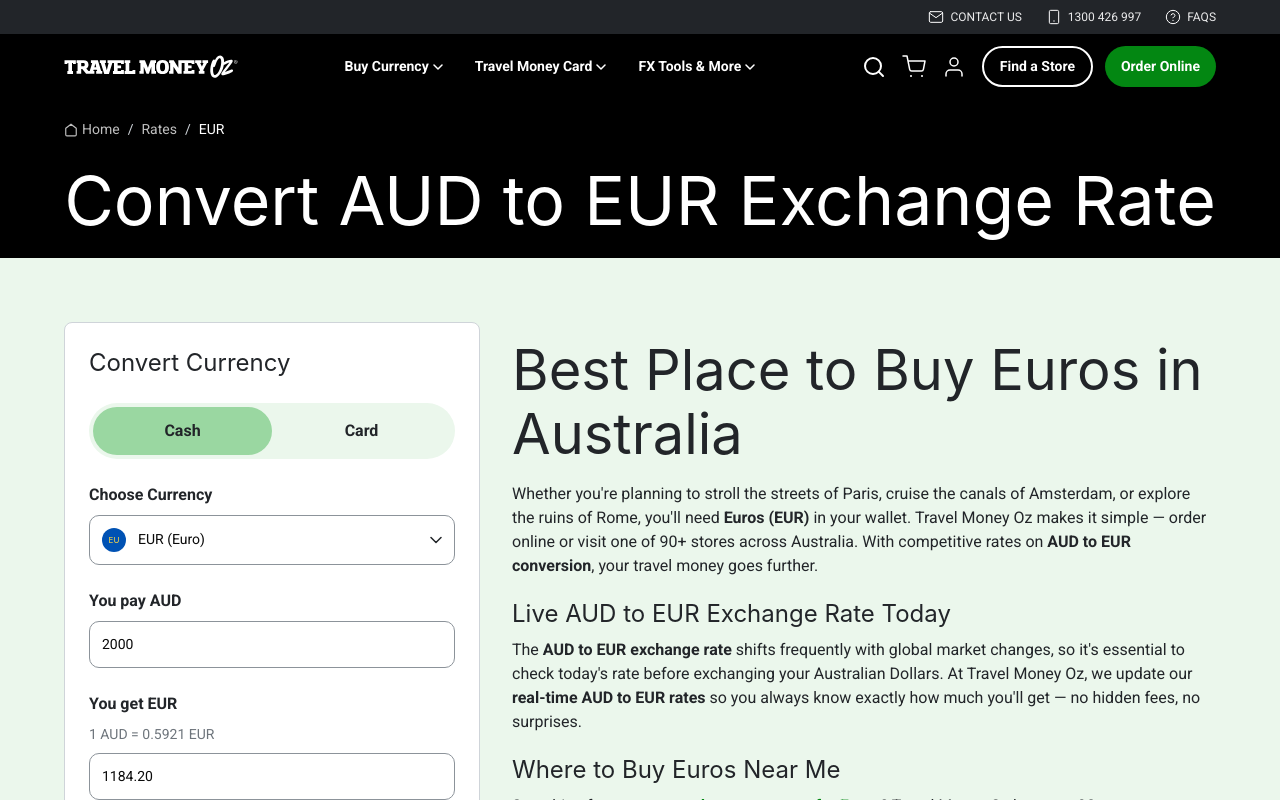
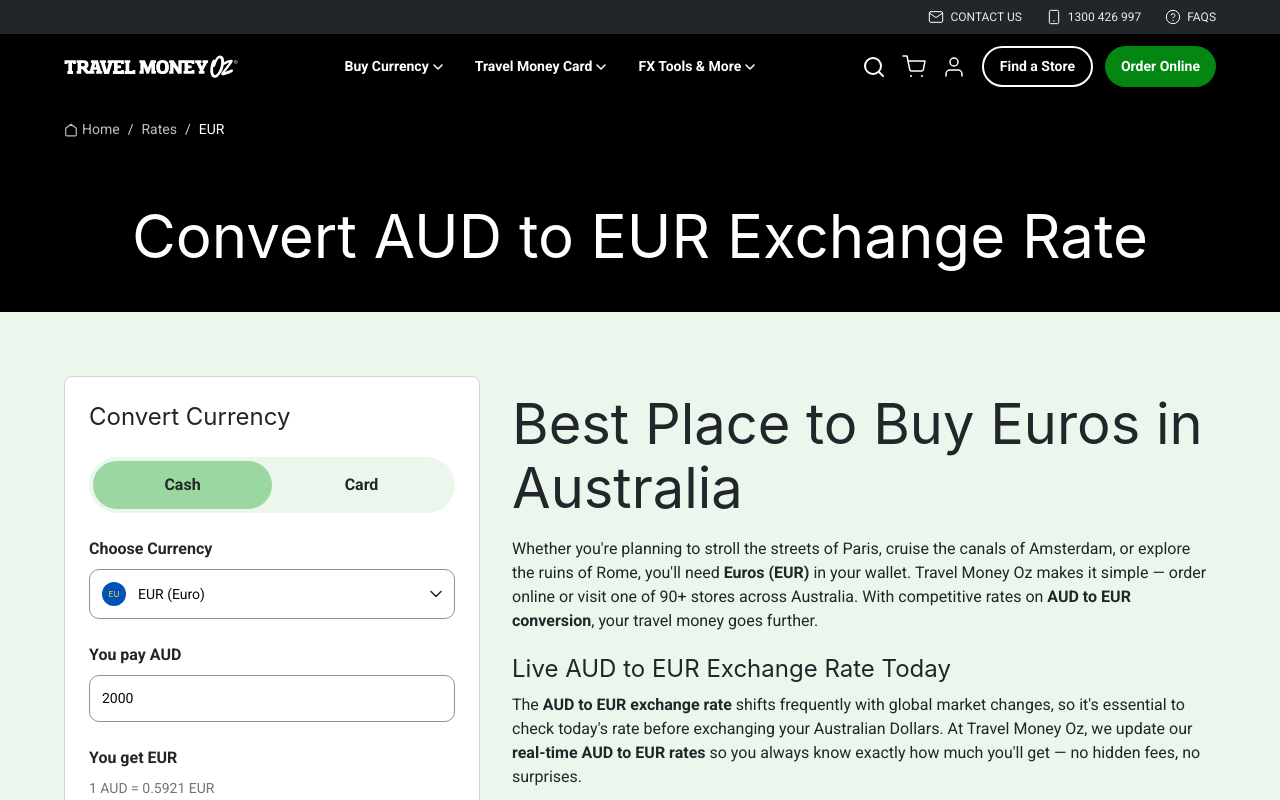
Before and after one commit to kevtoe/tmoz-eur-currency-page, a React (Vite) app: page / in a window 1280 px wide. Shown: the top 800 px of the page. Built offline with nearby package versions, Linux system fonts and the light colour scheme; a small style sheet from the web is missing.

Commit message:
style: update HeroTitle CSS for design refinement
Fix h1 fontSize and adjust div padding for better appearance.

```diff
--- a/src/app/App.tsx
+++ b/src/app/App.tsx
@@ -107,8 +107,8 @@ function Breadcrumb() {
 /* ═══════ 3. H1 TITLE ═══════ */
 function HeroTitle() {
   return (
-    <div className="bg-black w-full px-[16px] md:px-[32px] lg:px-[64px] pb-[16px]">
-      <h1 className="text-white text-center" style={{ ...F1, fontSize: "clamp(36px, 8vw, 68px)", lineHeight: 1.2, fontWeight: 400 }}>Convert AUD to EUR Exchange Rate</h1>
+    <div className="bg-black w-full px-[16px] md:px-[32px] lg:px-[64px]" style={{ paddingTop: "40px", paddingBottom: "40px" }}>
+      <h1 className="text-white text-center" style={{ ...F1, fontSize: "60px", lineHeight: 1.2, fontWeight: 400 }}>Convert AUD to EUR Exchange Rate</h1>
     </div>
   );
 }
```
